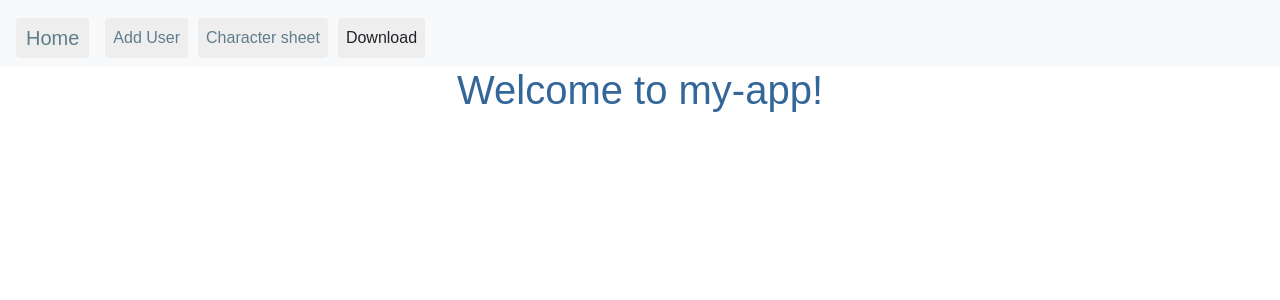
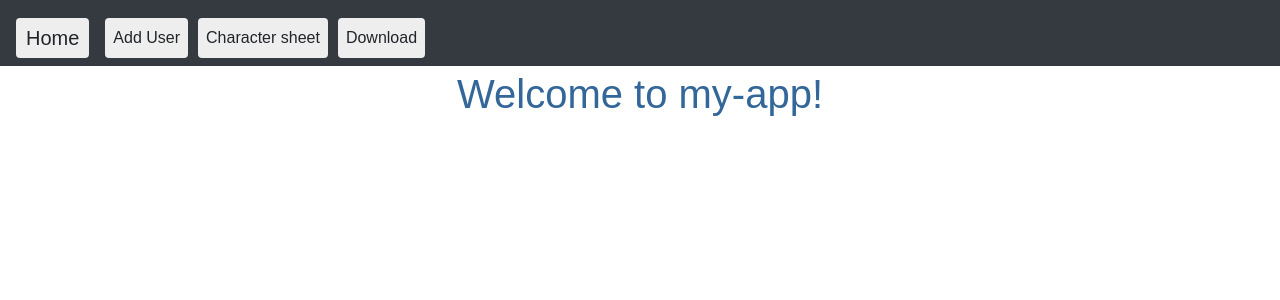
Before and after one commit to hopelesscoder/angular, an Angular app: page / in a window 1280 px wide. Shown: the top 300 px of the page. Built offline with nearby package versions, Linux system fonts and the light colour scheme.

Commit message:
modified menu

```diff
--- a/src/app/app.component.html
+++ b/src/app/app.component.html
@@ -15,17 +15,26 @@
 </div>
 -->
 
-<nav class="navbar navbar-expand-sm bg-light">
+<nav class="navbar navbar-expand-md bg-dark navbar-dark fixed-top">
         <a class="navbar-brand" href="/">Home</a>
-        <ul class="nav navbar-nav" routerLinkActive="active">
-            <li class="nav-item"><a class="nav-link" routerLink="/add">Add User</a></li>
-            <li class="nav-item"><a class="nav-link" routerLink="/characterSheet">Character sheet</a></li>
-            <li class="nav-item"><a class="nav-link" ng-click="downloadPdf(testo di prova)">Download</a></li>
-        </ul>
+
+
+        <!-- Toggler/collapsibe Button -->
+        <button class="navbar-toggler" type="button" data-toggle="collapse" data-target="#collapsibleNavbar">
+          <span class="navbar-toggler-icon"></span>
+        </button>
+
+        <div class="collapse navbar-collapse" id="collapsibleNavbar">
+          <ul class="navbar-nav" routerLinkActive="active">
+              <li class="nav-item"><a class="nav-link" routerLink="/add">Add User</a></li>
+              <li class="nav-item"><a class="nav-link" routerLink="/characterSheet">Character sheet</a></li>
+              <li class="nav-item"><a href="" class="nav-link" ng-click="downloadPdf(testo di prova)">Download</a></li>
+          </ul>
+        </div>
 </nav>
 
 <!--The content below is only a placeholder and can be replaced.-->
-<div style="text-align:center">
+<div id="pad70" style="text-align:center">
   <h1>
     Welcome to {{ title }}!
   </h1>
@@ -35,3 +44,15 @@
 <div class="container-fluid">
 <router-outlet></router-outlet>
 </div>
+<style>
+.navbar-dark .navbar-nav .nav-link {
+  color:inherit
+}
+.navbar-dark .navbar-brand {
+  color: inherit;
+}
+#pad70{ padding-top: 70px; }
+@media screen and (max-width: 768px) {
+    body { padding-top: 0px; }
+}
+</style>
```
